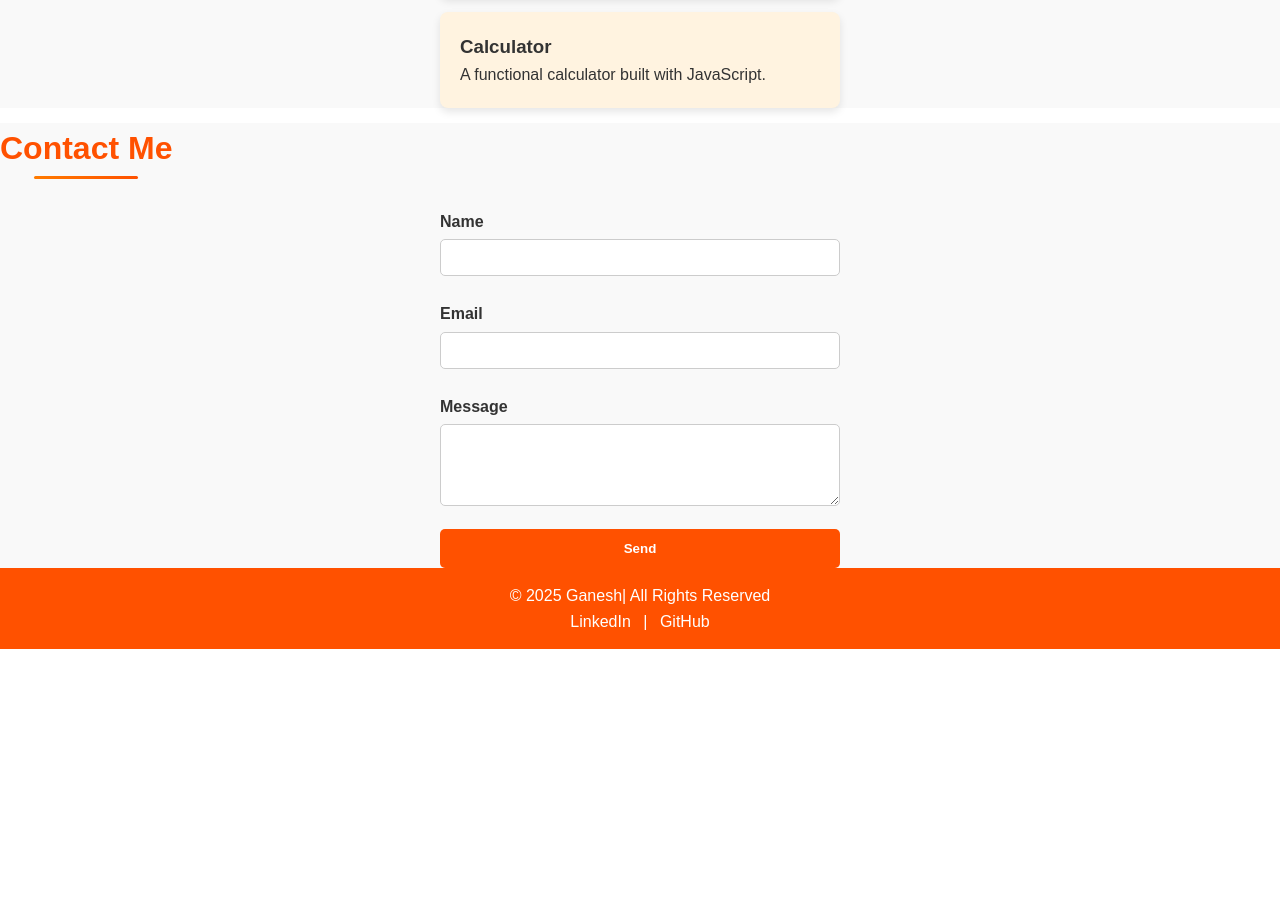
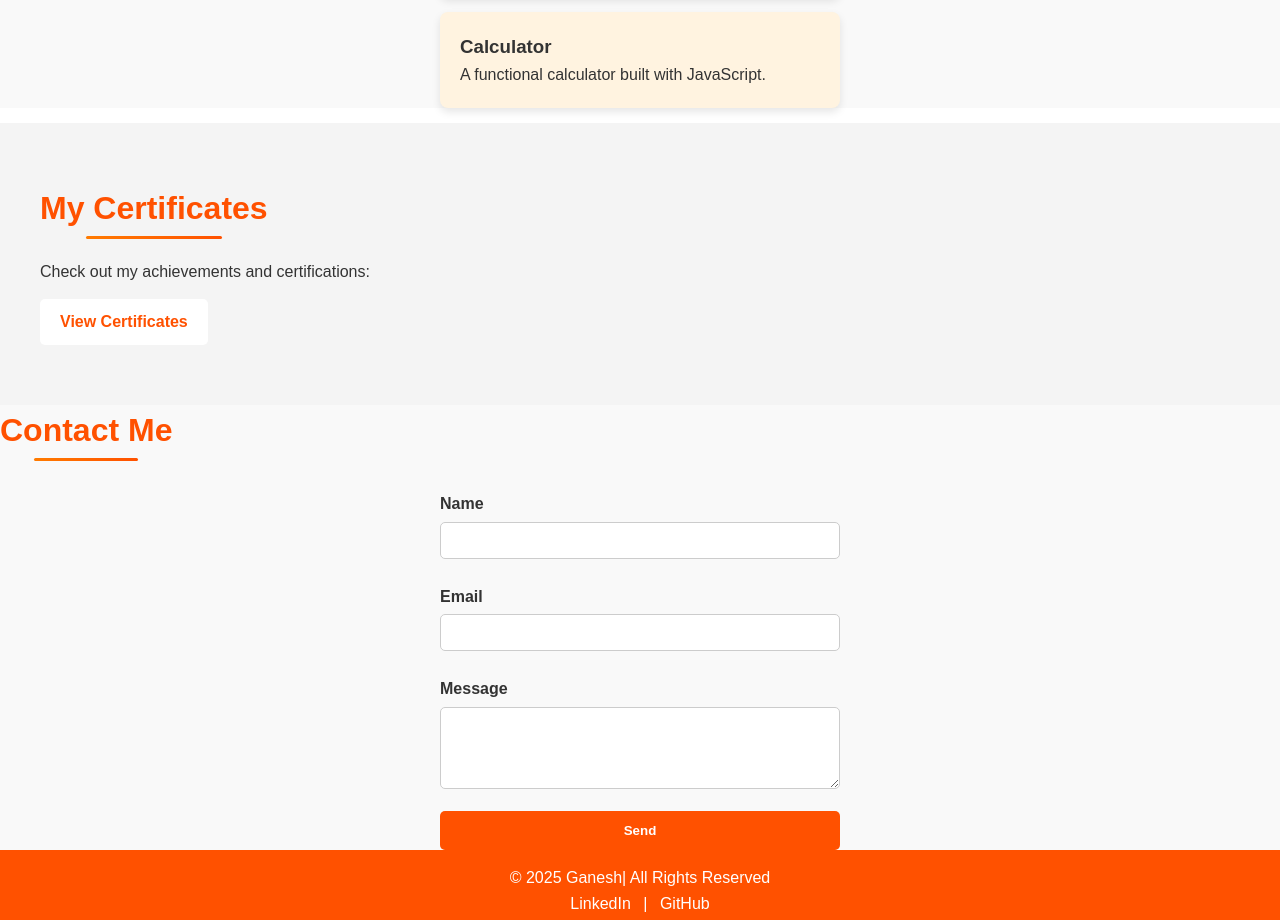
Before and after one commit to 6596-cloud0/my-digital-portfolio, a plain HTML site: page index.html in a window 1280 px wide. Shown: the part 1988-2908 px from the top of the page. Before the commit the page ends 2637 px from the top, so only its background shows below. Drawn offline with Linux system fonts and the light colour scheme.

Commit message:
Update index.html

```diff
--- a/index.html
+++ b/index.html
@@ -110,6 +110,13 @@
     </div>
   </section>
 
+  <!-- Certificates Section -->
+<section id="certificates" class="certificates">
+  <h2>My Certificates</h2>
+  <p>Check out my achievements and certifications:</p>
+  <a href="https://drive.google.com/drive/folders/1QfacvCc0KuI8MrEpWZ1zJlNsY94GEIL4" target="_blank" class="btn">View Certificates</a>
+</section>
+
   <!-- Contact -->
   <section id="contact" class="contact">
     <h2>Contact Me</h2>
```
